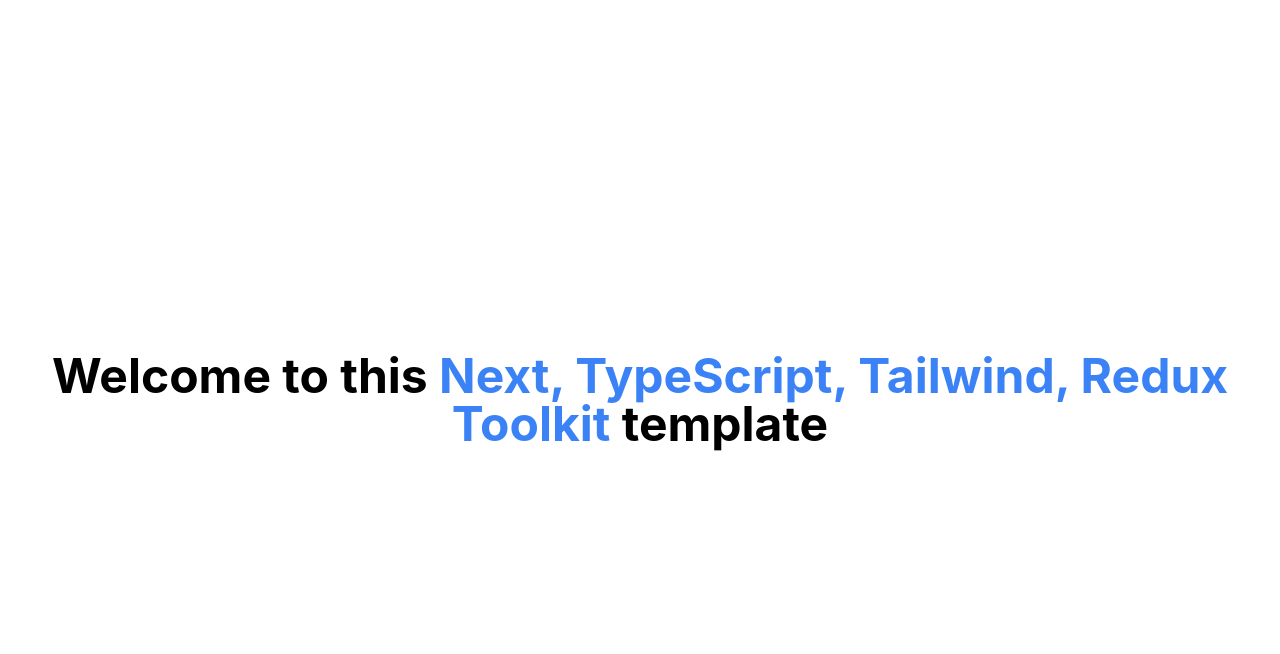
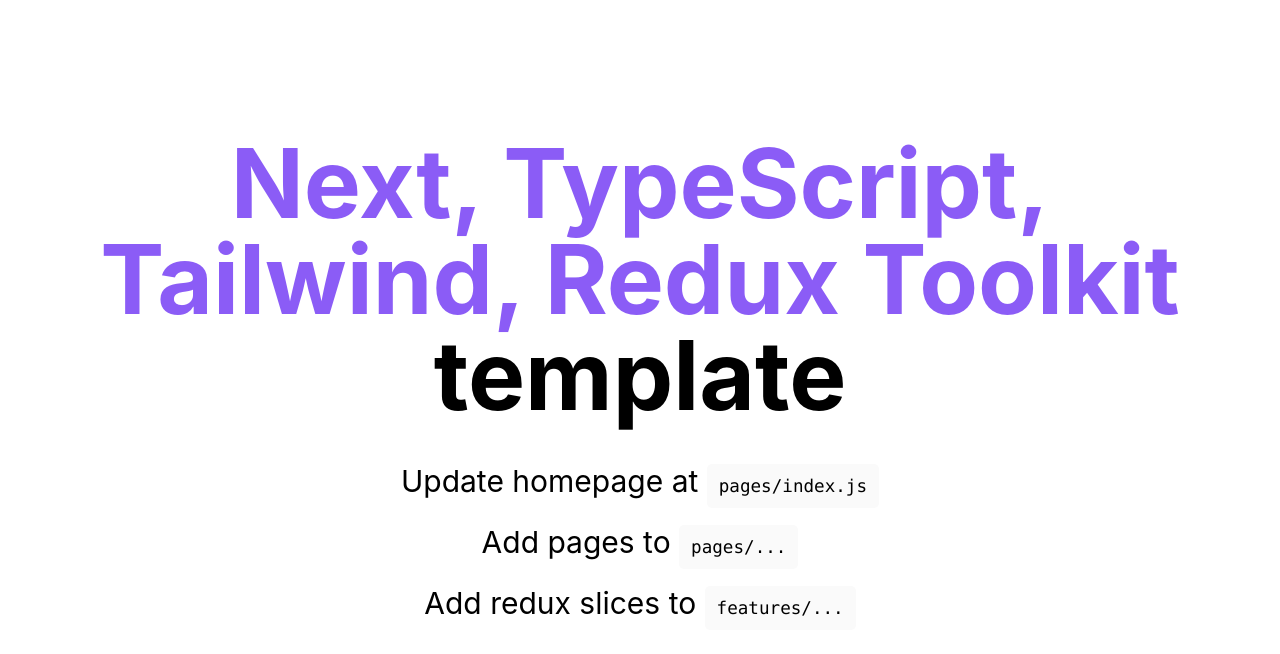
Before and after one commit to jleomorris/next-tailwind-ts-redux-template, a Next.js app: page / in a window 1280 px wide. Shown: the top 654 px of the page. Built offline with nearby package versions, Linux system fonts and the light colour scheme.

Commit message:
Update homepage content and styling

```diff
--- a/pages/index.tsx
+++ b/pages/index.tsx
@@ -1,6 +1,6 @@
 import Head from 'next/head';
 import Image from 'next/image';
-import styles from '../styles/Home.module.css';
+import homeStyles from '../styles/Home.module.css';
 
 export default function Home() {
   return (
@@ -11,15 +11,28 @@
         <link rel='icon' href='/favicon.ico' />
       </Head>
 
-      <main className='text-center'>
-        <h1 className='text-5xl font-bold'>
-          Welcome to this{' '}
-          <a href='https://nextjs.org' className='text-blue-500'>
+      <main className='text-center p-24'>
+        <h1 className='text-8xl font-bold'>
+          <a href='https://nextjs.org' className='text-purple-500'>
             Next, TypeScript, Tailwind, Redux Toolkit
           </a>{' '}
           template
         </h1>
-        {/* <p>Start by adding new pages or redux slices</p> */}
+        <ul className='my-10 space-y-5'>
+          <li className='text-3xl'>
+            Update homepage at{' '}
+            <code className={homeStyles.code}>pages/index.js</code>
+          </li>
+          <li className='text-3xl'>
+            Add pages to <code className={homeStyles.code}>pages/...</code>
+          </li>
+          <li className='text-3xl'>
+            Add redux slices to{' '}
+            <code className={homeStyles.code}>features/...</code>
+          </li>
+        </ul>
+        {/* <p className='my-10'>
+        </p> */}
       </main>
     </div>
   );
```
